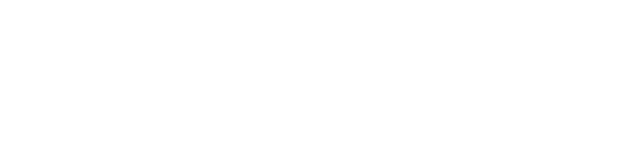
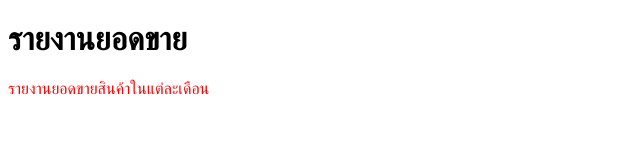
Before and after one commit to khampheeraphopIT/DekchaiPhop, a plain HTML site: page index.html in a window 1280 px wide. Shown: the whole page, without its empty margins (0-640 px from the left). Drawn offline with Linux system fonts and the light colour scheme.

Commit message:
add report Sales

```diff
--- a/index.html
+++ b/index.html
@@ -6,6 +6,7 @@
     <title>ข้อมูลการซื้อขาย</title>
 </head>
 <body>
-
+    <h1>รายงานยอดขาย</h1>
+    <p style="color: red;">รายงานยอดขายสินค้าในแต่ละเดือน</p>
 </body>
 </html>
```
